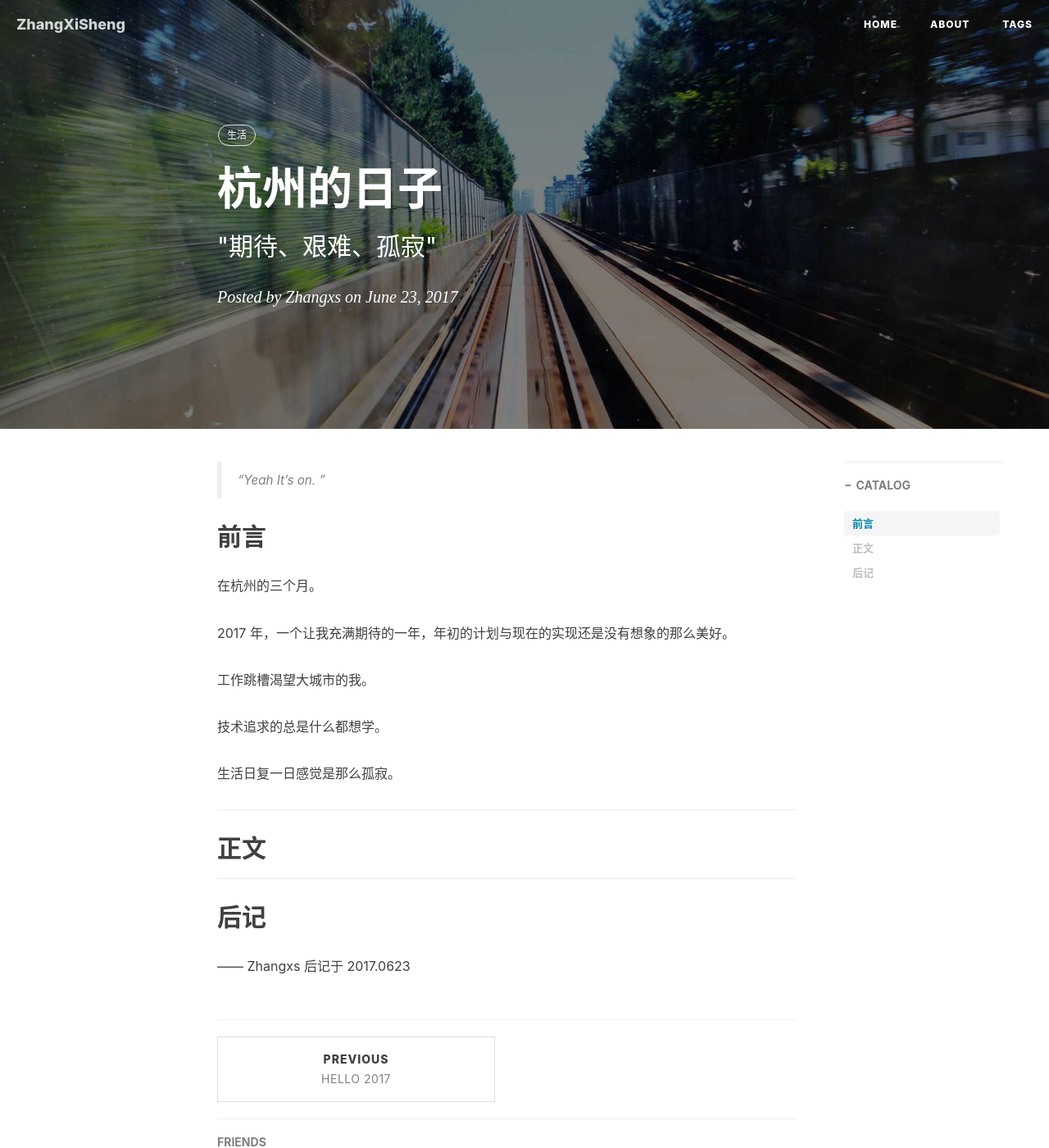
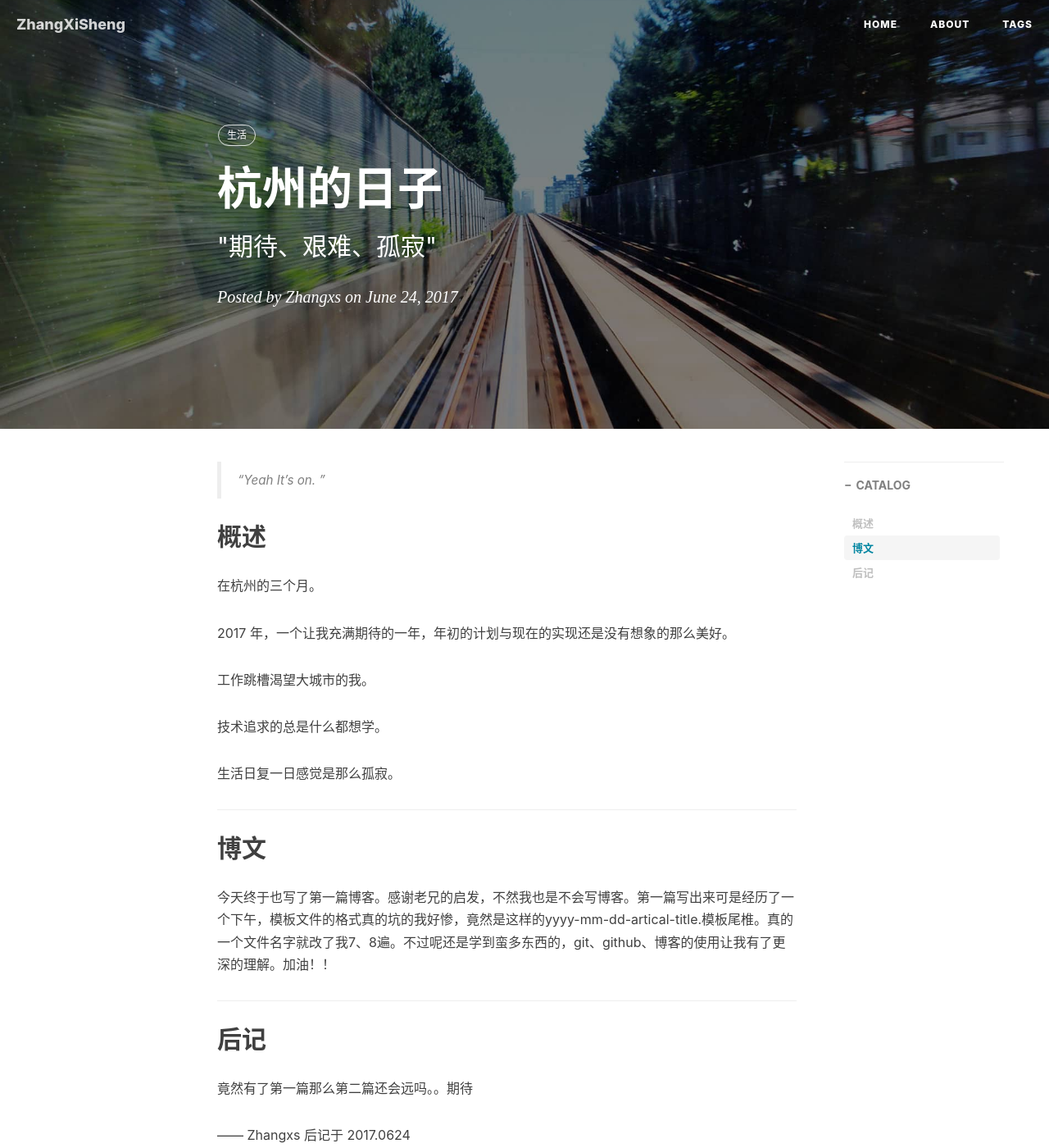
Before and after one commit to mrzhangxisheng/mrzhangxisheng.github.io, a Jekyll site: the page built from _posts/2017-6-23-life-DayOne.markdown, in a window 1280 px wide and 1400 px high. Shown: the whole window at 82% size. Built offline with Jekyll 4.4.1, drawn with Linux system fonts in a browser that asks for light colours; nearby versions of some CDN libraries; comment, search, counter and statistics services are not loaded.

Commit message:
修改博客内容

```diff
--- a/_posts/2017-6-23-life-DayOne.markdown
+++ b/_posts/2017-6-23-life-DayOne.markdown
@@ -2,7 +2,7 @@
 layout:     post
 title:      "杭州的日子"
 subtitle:   " \"期待、艰难、孤寂\""
-date:       2017-06-23 12:00:00
+date:       2017-06-24 12:00:00
 author:     "Zhangxs"
 header-img: "img/post-bg-2015.jpg"
 catalog: true
@@ -13,7 +13,7 @@
 > “Yeah It's on. ”
 
 
-## 前言
+## 概述
 
 在杭州的三个月。
 
@@ -31,8 +31,8 @@
 <p id = "build"></p>
 ---
 
-## 正文
-
+## 博文
+今天终于也写了第一篇博客。感谢老兄的启发，不然我也是不会写博客。第一篇写出来可是经历了一个下午，模板文件的格式真的坑的我好惨，竟然是这样的yyyy-mm-dd-artical-title.模板尾椎。真的一个文件名字就改了我7、8遍。不过呢还是学到蛮多东西的，git、github、博客的使用让我有了更深的理解。加油！！
 
 
 
@@ -42,6 +42,6 @@
 
 ## 后记
 
+竟然有了第一篇那么第二篇还会远吗。。期待
 
-
-—— Zhangxs 后记于 2017.0623
+—— Zhangxs 后记于 2017.0624
```
